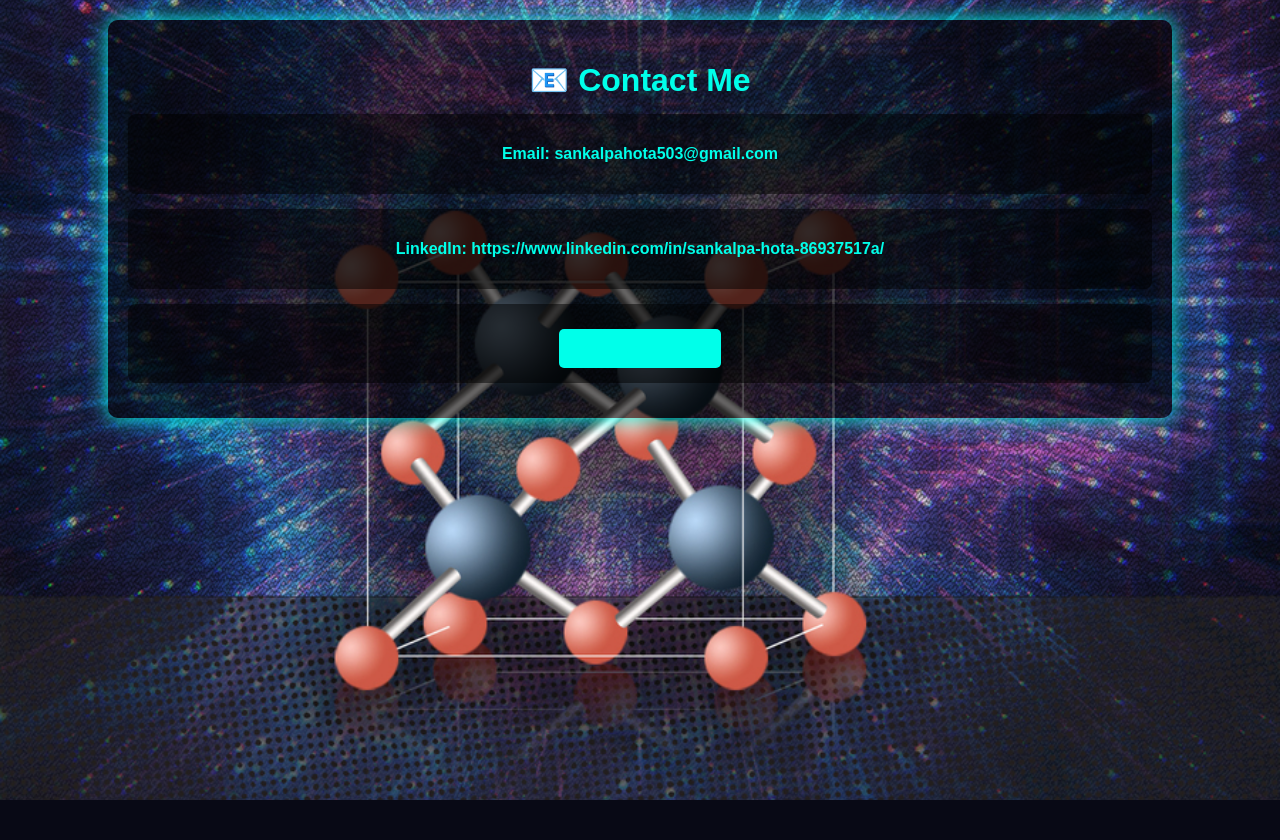
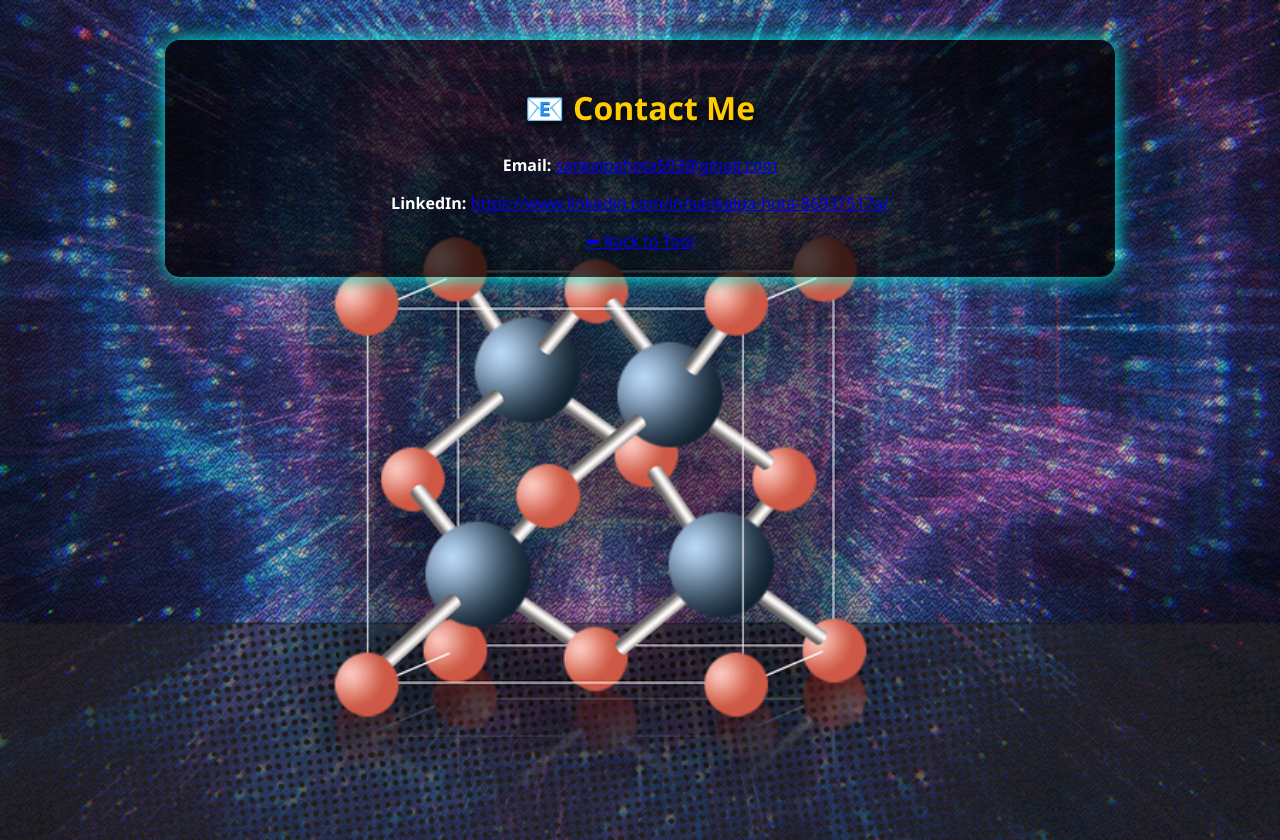
Before and after one commit to Sankalpa-Hota/semiconductor-physics-tool, a Flask app: page /contact in a window 1280 px wide. Before the commit the page ends 800 px from the top, so only its background shows below. Run offline with Flask 3, Linux system fonts and the light colour scheme.

Commit message:
Update style.css

```diff
--- a/static/style.css
+++ b/static/style.css
@@ -1,147 +1,155 @@
-/* Body & general */
+/* Reset & Global Styles */
 body {
-    font-family: 'Orbitron', sans-serif;
-    /* Local background image */
+    margin: 0;
+    font-family: 'Segoe UI', 'Orbitron', sans-serif;
     background: url("/static/images/bg.jpg") no-repeat center center fixed;
     background-size: cover;
-    color: #00ffea;
-    margin: 0;
-    padding: 0;
+    color: #fff;
+    min-height: 100vh;
 }
 
-/* Main container */
+/* Container */
 .container {
     width: 80%;
-    margin: 20px auto;
-    padding: 20px;
-    background: rgba(0,0,0,0.6);
-    border-radius: 10px;
+    max-width: 900px;
+    margin: 40px auto;
+    padding: 25px;
+    background: rgba(0,0,0,0.7);
+    border-radius: 15px;
     box-shadow: 0 0 20px #00ffea;
+    text-align: center;
 }
 
 /* Headers */
-h1, h2, h3 {
-    text-align: center;
-    color: #00ffea;
+h1 {
+    color: #ffcc00;
+    text-shadow: 2px 2px 10px #000;
+    margin-bottom: 25px;
+}
+
+h2, h3 {
+    color: #ffd700;
     margin-bottom: 15px;
+    font-size: 1.3rem;
+    border-bottom: 1px solid rgba(255,255,255,0.3);
+    padding-bottom: 5px;
+    margin-top: 20px;
+}
+
+.formula-hint {
+    font-size: 0.9rem;
+    font-style: italic;
+    color: #bbb;
+    margin-bottom: 10px;
 }
 
 /* Input Form */
 .input-form {
-    display: flex;
-    flex-direction: column; /* vertical stacking */
-    margin-bottom: 20px;
+    background: rgba(0,0,0,0.65);
+    padding: 25px;
+    border-radius: 15px;
+    width: 75%;
+    margin: 40px auto;
+    color: #fff;
+    backdrop-filter: blur(5px);
 }
 
-.input-form label {
+.input-row {
     display: flex;
-    flex-direction: column;
-    margin: 8px 0;
-    color: #00ffea;
+    justify-content: space-evenly;
+    align-items: center;
+    margin: 10px 0;
+    flex-wrap: wrap;
 }
 
-.input-form input {
+.input-row label {
+    flex: 1;
+    min-width: 150px;
+    text-align: right;
+    margin-right: 10px;
+}
+
+.input-row input {
+    flex: 1;
+    min-width: 150px;
     padding: 8px;
+    border-radius: 6px;
     border: none;
-    border-radius: 5px;
-    margin-top: 5px;
-    width: 250px;
+    text-align: center;
+    margin-right: 20px;
 }
 
 /* Button */
-button {
-    margin: 20px auto;
+.submit-btn, button {
+    background-color: #ffb703;
+    color: #000;
+    border: none;
+    padding: 12px 25px;
+    border-radius: 8px;
+    font-weight: bold;
+    cursor: pointer;
     display: block;
-    padding: 10px 25px;
-    background-color: #00ffea;
-    border: none;
-    border-radius: 5px;
-    cursor: pointer;
-    color: #000;
-    font-weight: bold;
+    margin: 25px auto 0 auto;
+    transition: 0.3s;
     font-size: 1rem;
 }
 
-button:hover {
-    background-color: #00ccba;
+.submit-btn:hover, button:hover {
+    background-color: #ffd166;
+    transform: scale(1.05);
 }
 
-/* Results & Plots */
-.results, .plots {
-    margin-top: 25px;
-    padding: 15px;
-    background: rgba(0,0,0,0.5);
-    border-radius: 10px;
+/* Results Section */
+.results {
+    background: rgba(0,0,0,0.55);
+    padding: 25px;
+    width: 80%;
+    margin: 40px auto;
+    border-radius: 15px;
 }
 
-.results ul {
-    list-style: none;
-    padding-left: 0;
+.result-card {
+    background: rgba(255,255,255,0.1);
+    margin: 10px auto;
+    padding: 10px;
+    border-radius: 8px;
+    color: #fff;
+    border-left: 5px solid #ffcc00;
 }
 
-.results li {
-    padding: 5px 0;
-}
-
-/* Result cards for formulas */
-.result-card {
-    padding: 10px;
-    margin-bottom: 10px;
-    background: rgba(0,255,234,0.1);
-    border-left: 5px solid #00ffea;
-    border-radius: 5px;
-}
-
-/* Contact page & cards */
-.contact-card {
-    background: rgba(0,0,0,0.5);
-    padding: 15px;
-    margin: 15px 0;
+/* Contact link */
+.contact-link {
+    display: inline-block;
+    background: #ffcc00;
+    color: #000;
+    padding: 10px 20px;
+    margin: 30px auto;
     border-radius: 8px;
-    text-align: center;
-}
-
-.contact-card a {
-    color: #00ffea;
     text-decoration: none;
-    font-weight: bold;
-}
-
-.contact-card a:hover {
-    color: #00ccba;
-}
-
-.back-link {
-    display: inline-block;
-    padding: 10px 25px;
-    background-color: #00ffea;
-    border-radius: 5px;
-    color: #000;
-    font-weight: bold;
-    text-decoration: none;
-    margin-top: 10px;
-}
-
-.back-link:hover {
-    background-color: #00ccba;
-    color: #000;
-}
-
-/* Links */
-.contact-link {
-    display: block;
-    text-align: center;
-    margin-top: 25px;
-    color: #ff00ff;
-    text-decoration: none;
+    transition: 0.3s;
     font-weight: bold;
 }
 
 .contact-link:hover {
-    color: #ff66ff;
+    background: #ffd166;
+    color: #000;
+    transform: scale(1.05);
 }
 
-/* Make Plotly plots transparent to match dark theme */
+/* For Plotly plots, if used */
 .plotly-graph-div {
     background: rgba(0,0,0,0);
 }
+
+/* Utility */
+@media (max-width: 700px) {
+    .container, .input-form, .results {
+        width: 98%;
+        padding: 10px;
+        margin: 10px auto;
+    }
+    .input-row label, .input-row input {
+        min-width: 90px;
+        font-size: 0.9rem;
+    }
+}
```
